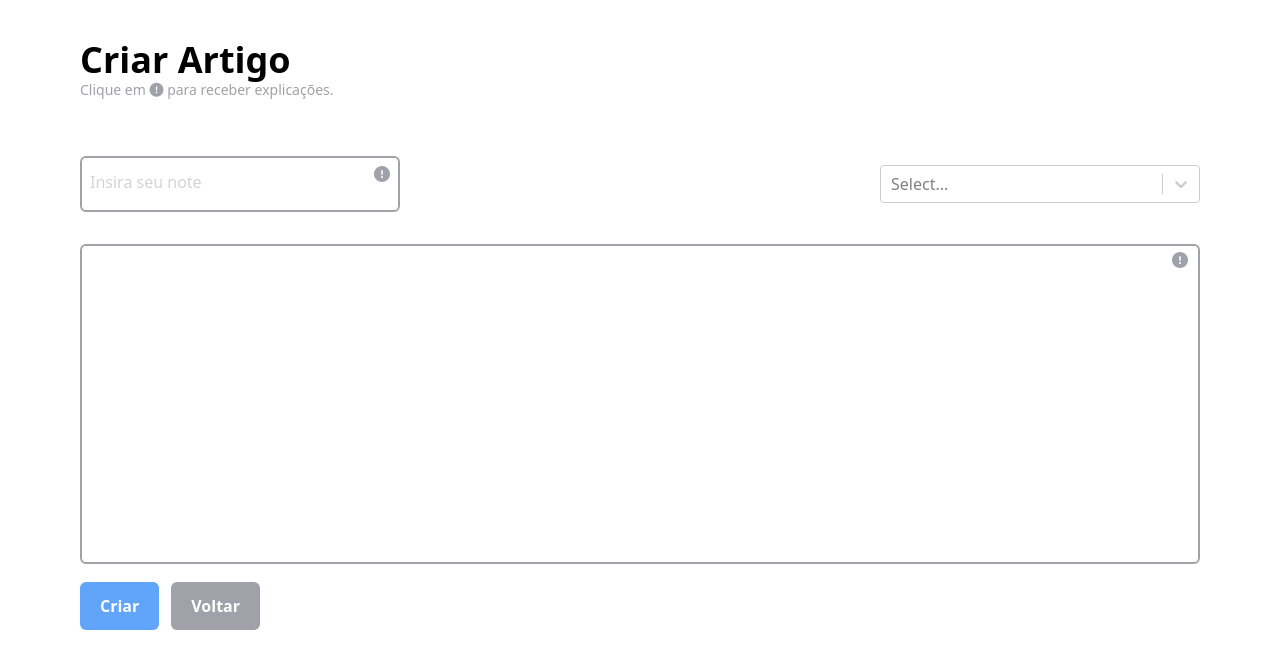
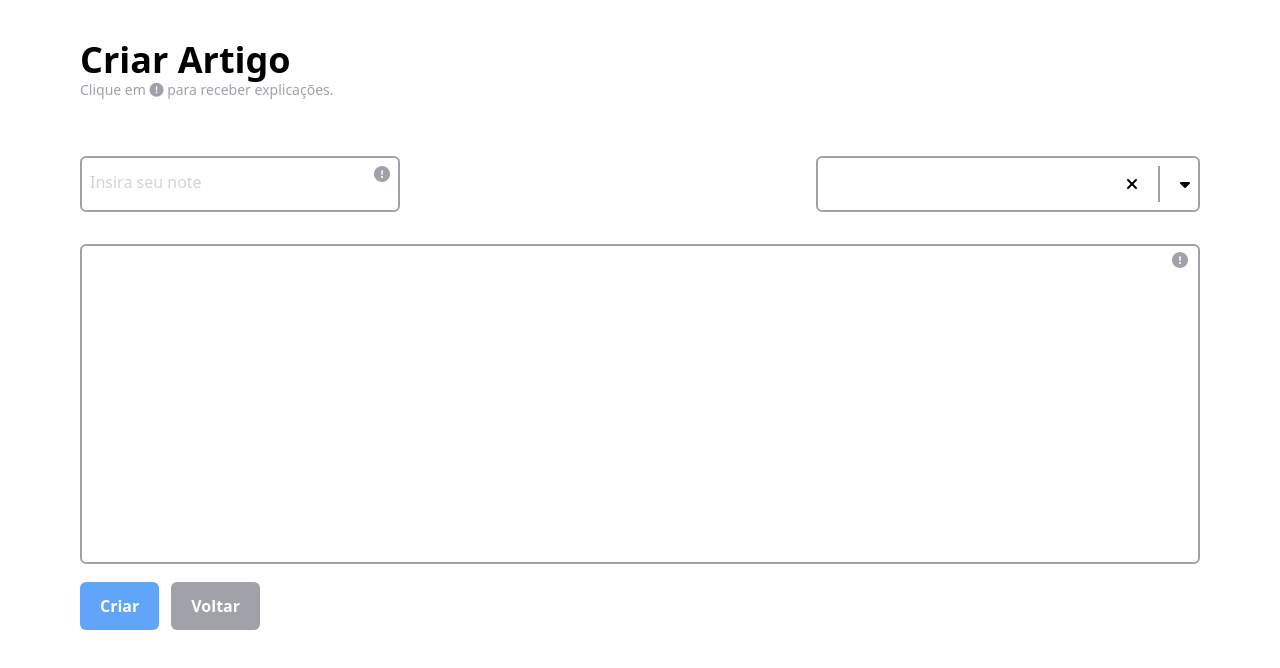
Before and after one commit to kiq17/react-typescript-notes, a React (Vite) app: page /new in a window 1280 px wide. Shown: the top 668 px of the page. Built offline with nearby package versions, Linux system fonts and the light colour scheme.

Commit message:
feat: add new select in form

```diff
--- a/src/app/components/Form.tsx
+++ b/src/app/components/Form.tsx
@@ -8,6 +8,7 @@ import * as PopOver from "@radix-ui/react-popover";
 import { ValidationError } from "yup";
 import "../../shared/services/translateYup";
 import { useNote } from "./NoteList";
+import { CreateSelect } from "../../shared/components/CreateSelect";
 
 export interface Tag {
     id: string;
@@ -84,24 +85,24 @@ export const Form = ({ onCreateNote, onAddTag, avaliableTags }: FormProps) => {
                         titleExplanation="Criação Note"
                         textExplanation="Para criar uma note o nome dever ter tamanho máximo de 100 carecteres. Certifique-se do que foi escrito antes de salvar."
                     />
-                    <CreatableReactSelect className="w-80 h-13"
+                    <CreateSelect
+                        multiple
                         onCreateOption={(label: string) => {
                             const newTag = { id: crypto.randomUUID(), label };
                             onAddTag(newTag);
                             setSelectedSTags(prev => [...prev, newTag]);
                         }}
-                        options={avaliableTags.map(tag => {
-                            return { label: tag.label, value: tag.id };
-                        })}
-                        isMulti
-                        value={selectedTags.map(tag => {
-                            return { label: tag.label, value: tag.id };
-                        })}
                         onChange={(tags) => {
                             setSelectedSTags(tags.map(tag => {
                                 return { label: tag.label, id: tag.value };
                             }));
                         }}
+                        options={avaliableTags.map(tag => {
+                            return { label: tag.label, value: tag.id };
+                        })}
+                        value={selectedTags.map(tag => {
+                            return { label: tag.label, value: tag.id };
+                        })}
                     />
                 </fieldset>
                 <fieldset className="w-full">
```
